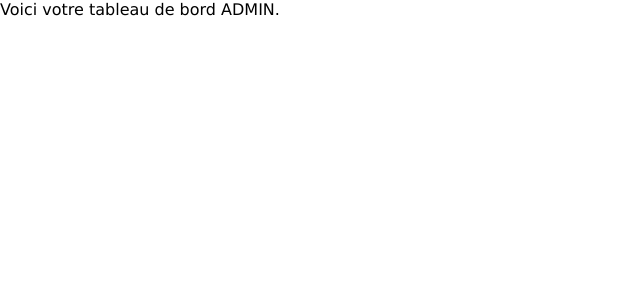
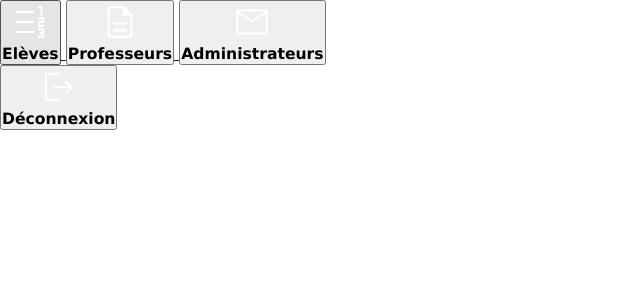
Before and after one commit to Neirox3301/devsecops_intranet, a Flask app: page /admin_dashboard in a window 1280 px wide. Shown: the top 300 px of the page, without its empty margins (0-640 px from the left). Run offline with Flask 3, Linux system fonts and the light colour scheme; the visitor is signed in with stand-in values (Sample User, id 1); parts of the project's set-up code (start-up, migrations or seed data) failed here and were passed over.

Commit message:
admin dashboard

```diff
--- a/app/templates/admin_templates/admin_dashboard.html
+++ b/app/templates/admin_templates/admin_dashboard.html
@@ -6,6 +6,35 @@
         <link rel="stylesheet" href="{{ url_for('static', filename='style/style.css') }}">
     </head>
     <body>
-        <p>Voici votre tableau de bord ADMIN.</p>
+        <div class="menu">
+            <div class="menu-part">
+                <a href="{{ url_for('admin_dashboard.student_modification') }}">
+                    <button>
+                        <img src="{{ url_for('static', filename='svg/notes.svg') }}" alt="Notes">
+                        <h3>Elèves</h3>
+                    </button>
+                </a>
+                <a href="{{ url_for('admin_dashboard.teacher_modification') }}">
+                    <button>
+                        <img src="{{ url_for('static', filename='svg/bulletin.svg') }}" alt="Bulletins">
+                        <h3>Professeurs</h3>
+                    </button>
+                </a>
+                <a href="{{ url_for('admin_dashboard.admin_modification') }}">
+                    <button>
+                        <img src="{{ url_for('static', filename='svg/message.svg') }}" alt="Messagerie">
+                        <h3>Administrateurs</h3>
+                    </button>
+                </a>
+            </div>
+            <div class="menu-part">
+                <a href="{{ url_for('auth.logout') }}">
+                    <button>
+                        <img src="{{ url_for('static', filename='svg/logout.svg') }}" alt="Déconnexion">
+                        <h3>Déconnexion</h3>
+                    </button>
+                </a>
+            </div>
+        </div>
     </body>
 </html>
```
